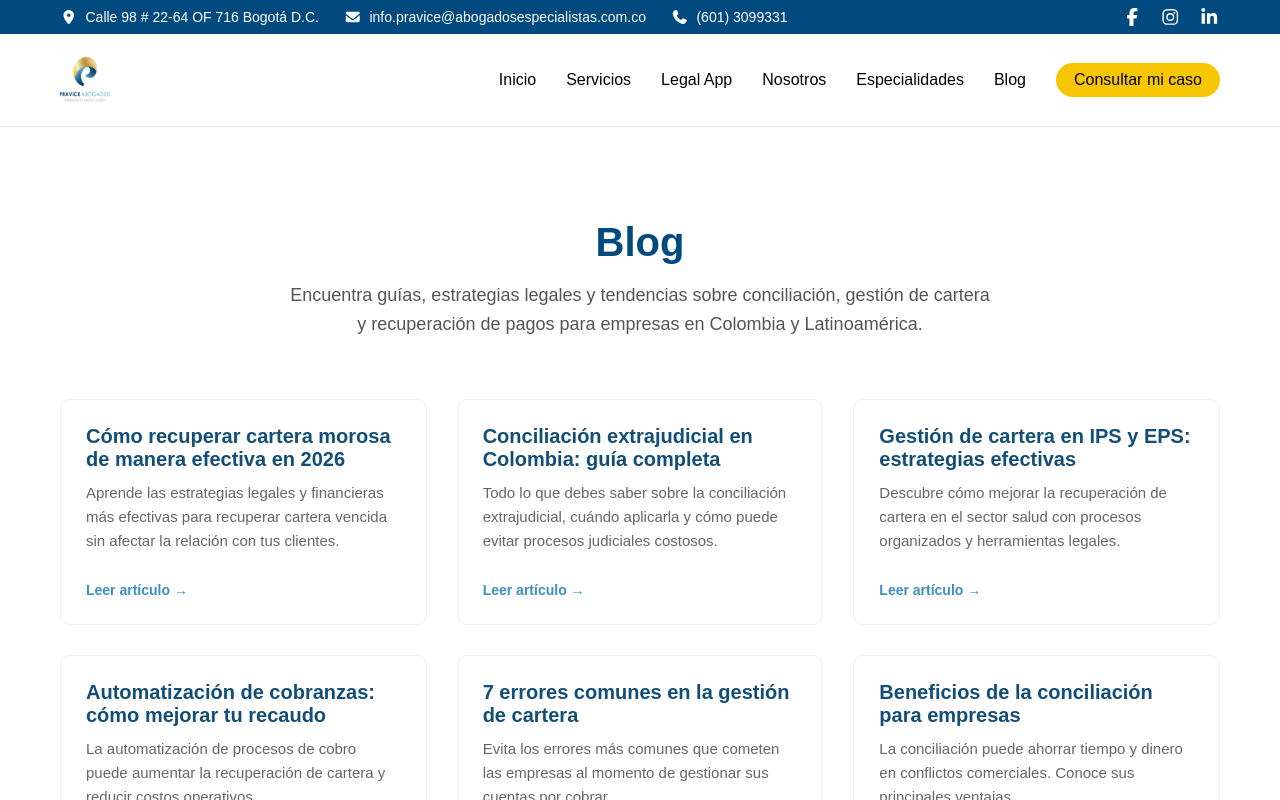
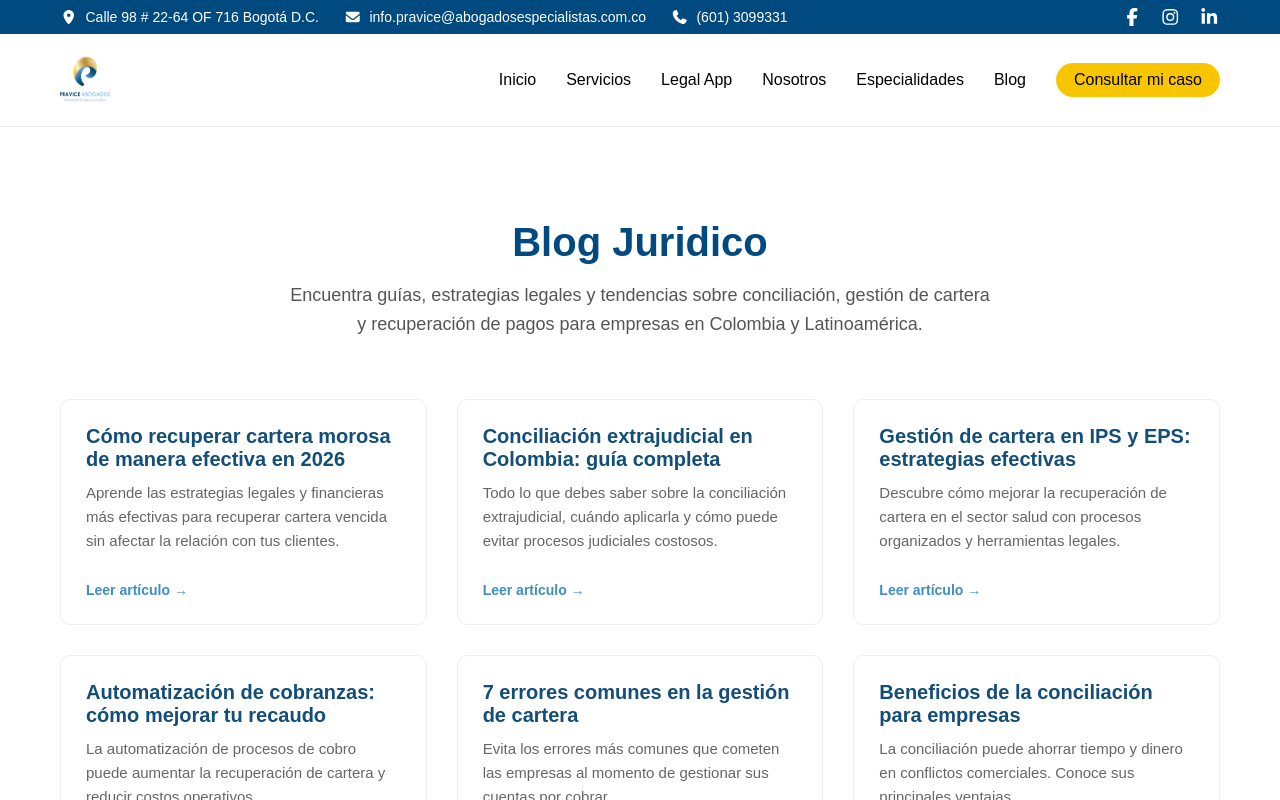
Before and after one commit to paginaswebpravice-prog/pravice-co, a Next.js app: page /blog in a window 1280 px wide. Shown: the top 800 px of the page. Built offline with nearby package versions, Linux system fonts and the light colour scheme.

Commit message:
Updates Blog section

```diff
--- a/src/app/blog/page.tsx
+++ b/src/app/blog/page.tsx
@@ -68,7 +68,7 @@
   return (
     <section className={styles.section}>
       <div className={styles.header}>
-        <h1 className={styles.title}>Blog</h1>
+        <h1 className={styles.title}>Blog Juridico</h1>
 
         <p className={styles.description}>
           Encuentra guías, estrategias legales y tendencias sobre conciliación,
```
